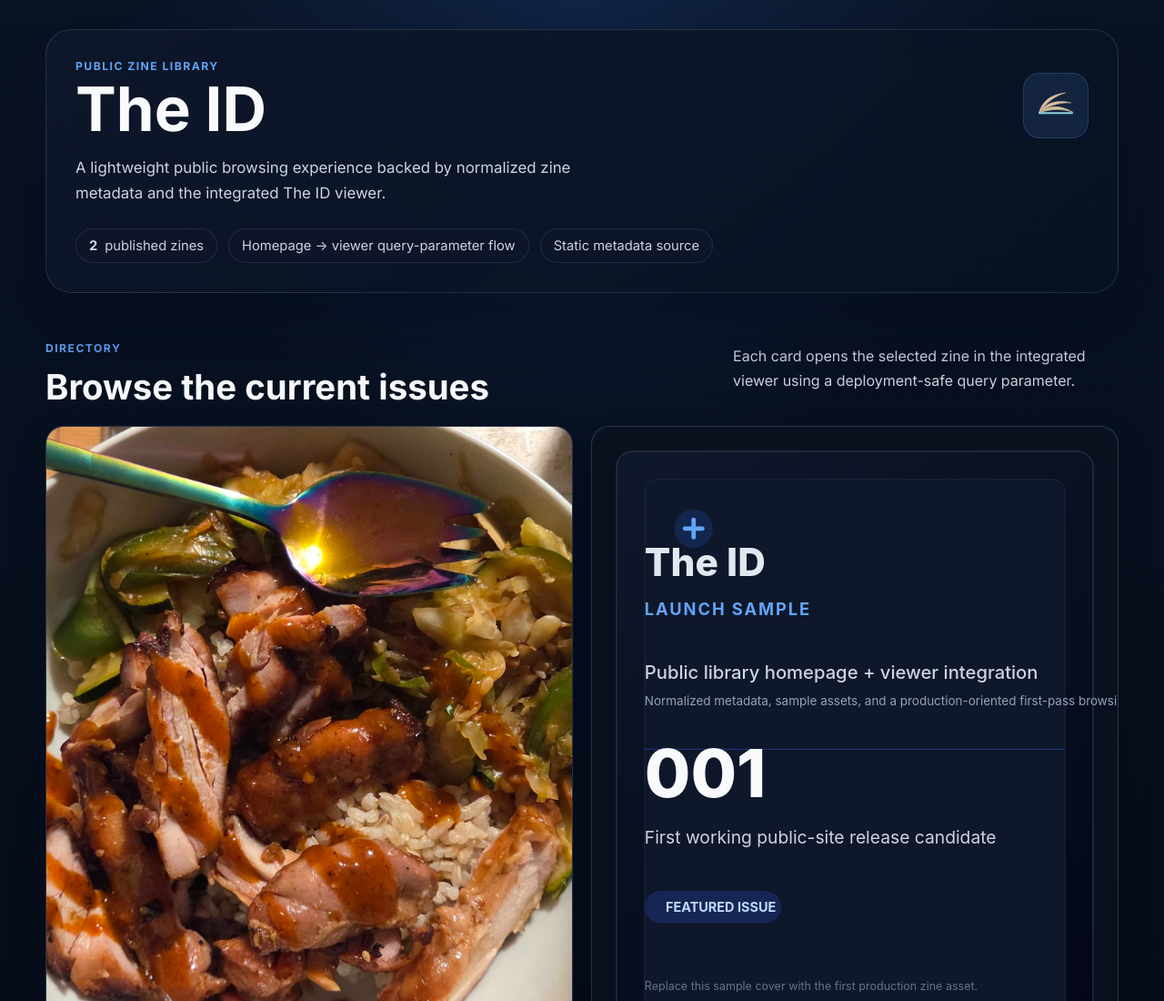
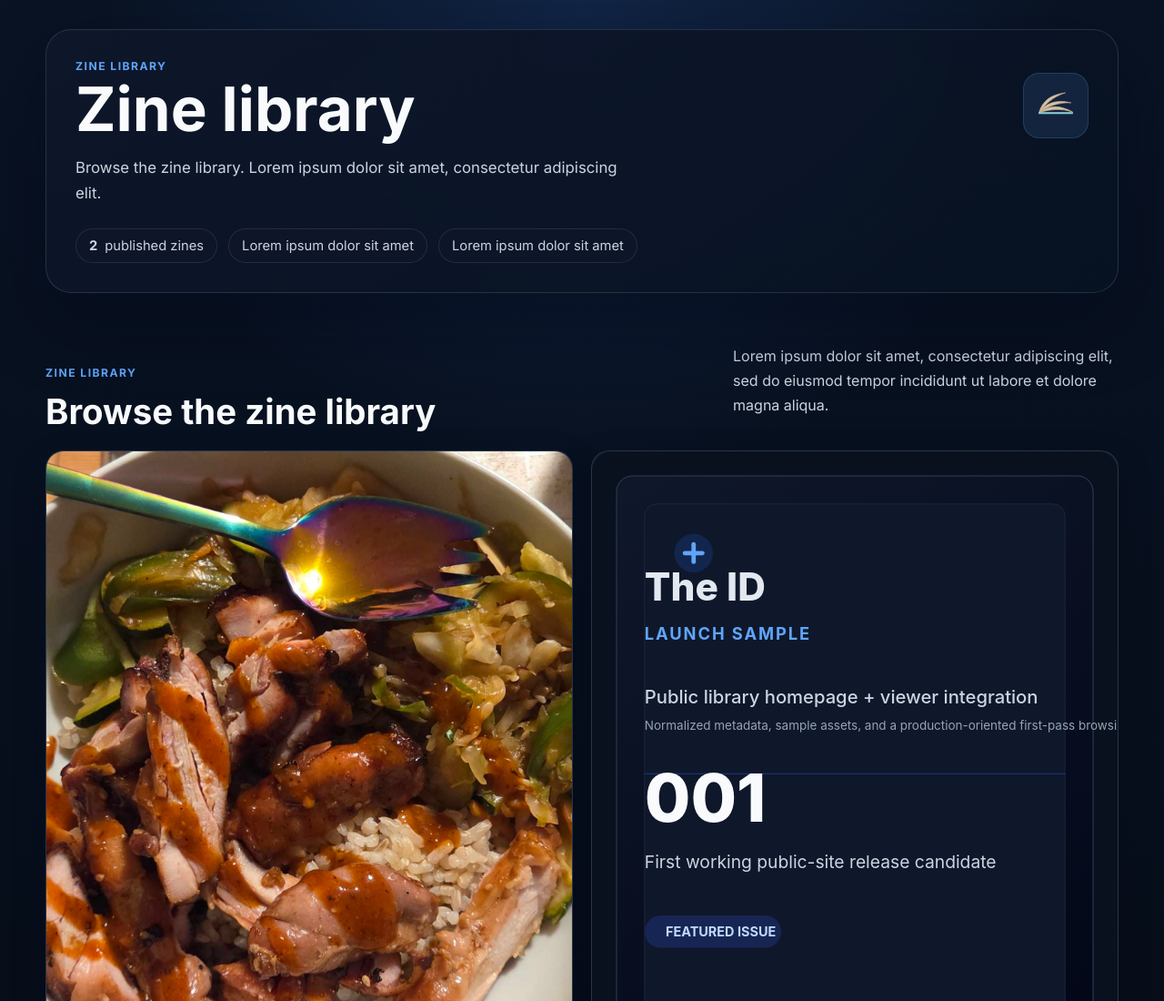
Before and after one commit to JoJoGatito/After-Id, a plain HTML site: page index.html in a window 1280 px wide. Shown: the top 1100 px of the page at 91% size. Drawn offline with Linux system fonts and the light colour scheme.

Commit message:
cleaned up homepage metadata.

```diff
--- a/index.html
+++ b/index.html
@@ -6,7 +6,7 @@
   <title>The ID</title>
   <meta
     name="description"
-    content="Browse The ID library and open each issue in the integrated flipbook viewer."
+    content="Browse the zine library."
   >
   <link rel="icon" type="image/svg+xml" href="./Zaya-main/assets/zaya.svg">
   <link rel="preconnect" href="https://fonts.googleapis.com">
@@ -17,12 +17,12 @@
 <body>
   <div class="site-shell">
     <header class="hero">
-      <div class="hero__eyebrow">Public zine library</div>
+      <div class="hero__eyebrow">Zine library</div>
       <div class="hero__content">
         <div>
-          <h1>The ID</h1>
+          <h1>Zine library</h1>
           <p class="hero__lede">
-            A lightweight public browsing experience backed by normalized zine metadata and the integrated The ID viewer.
+            Browse the zine library. Lorem ipsum dolor sit amet, consectetur adipiscing elit.
           </p>
         </div>
         <img
@@ -35,19 +35,19 @@
       </div>
       <div class="hero__meta">
         <span class="meta-pill"><strong id="zine-count">0</strong> published zines</span>
-        <span class="meta-pill">Homepage → viewer query-parameter flow</span>
-        <span class="meta-pill">Static metadata source</span>
+        <span class="meta-pill">Lorem ipsum dolor sit amet</span>
+        <span class="meta-pill">Lorem ipsum dolor sit amet</span>
       </div>
     </header>
 
     <main>
       <section class="section-heading">
         <div>
-          <p class="section-heading__label">Directory</p>
-          <h2>Browse the current issues</h2>
+          <p class="section-heading__label">Zine library</p>
+          <h2>Browse the zine library</h2>
         </div>
         <p class="section-heading__copy">
-          Each card opens the selected zine in the integrated viewer using a deployment-safe query parameter.
+          Lorem ipsum dolor sit amet, consectetur adipiscing elit, sed do eiusmod tempor incididunt ut labore et dolore magna aliqua.
         </p>
       </section>
 
```
